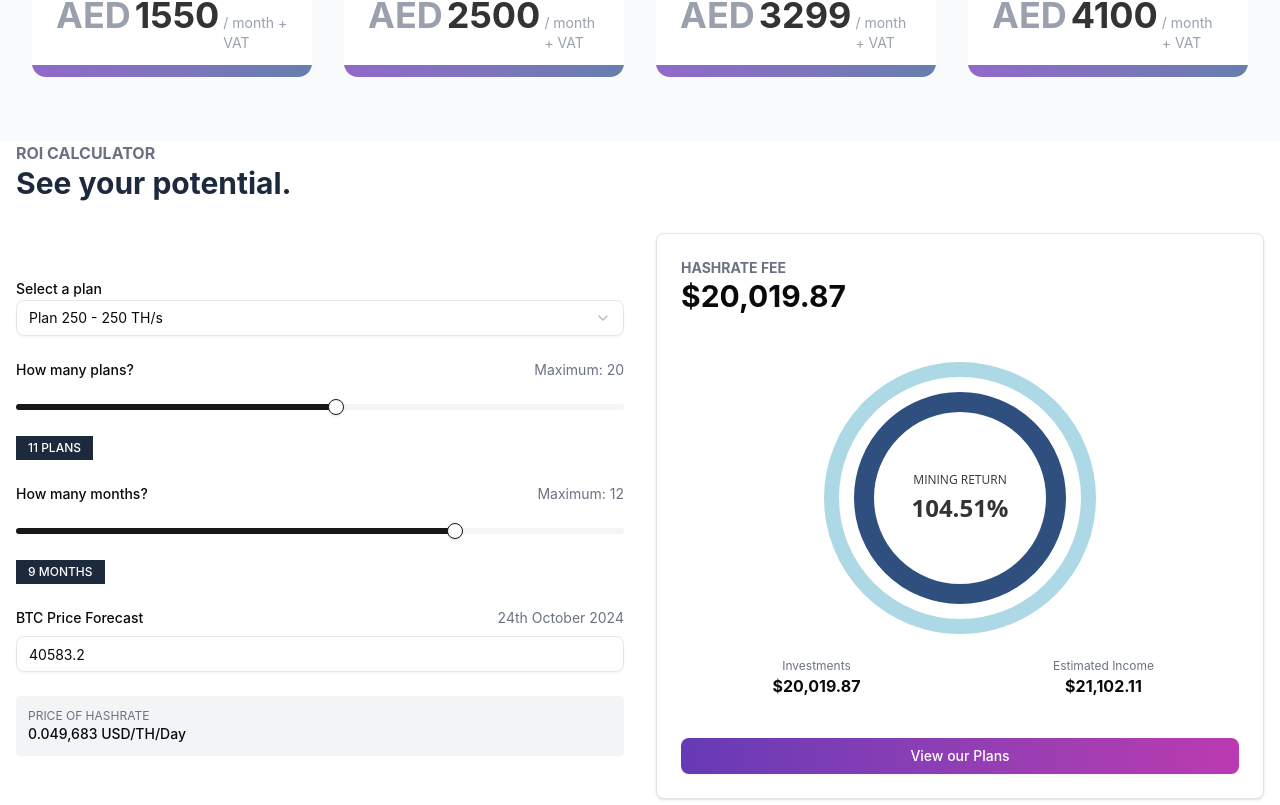
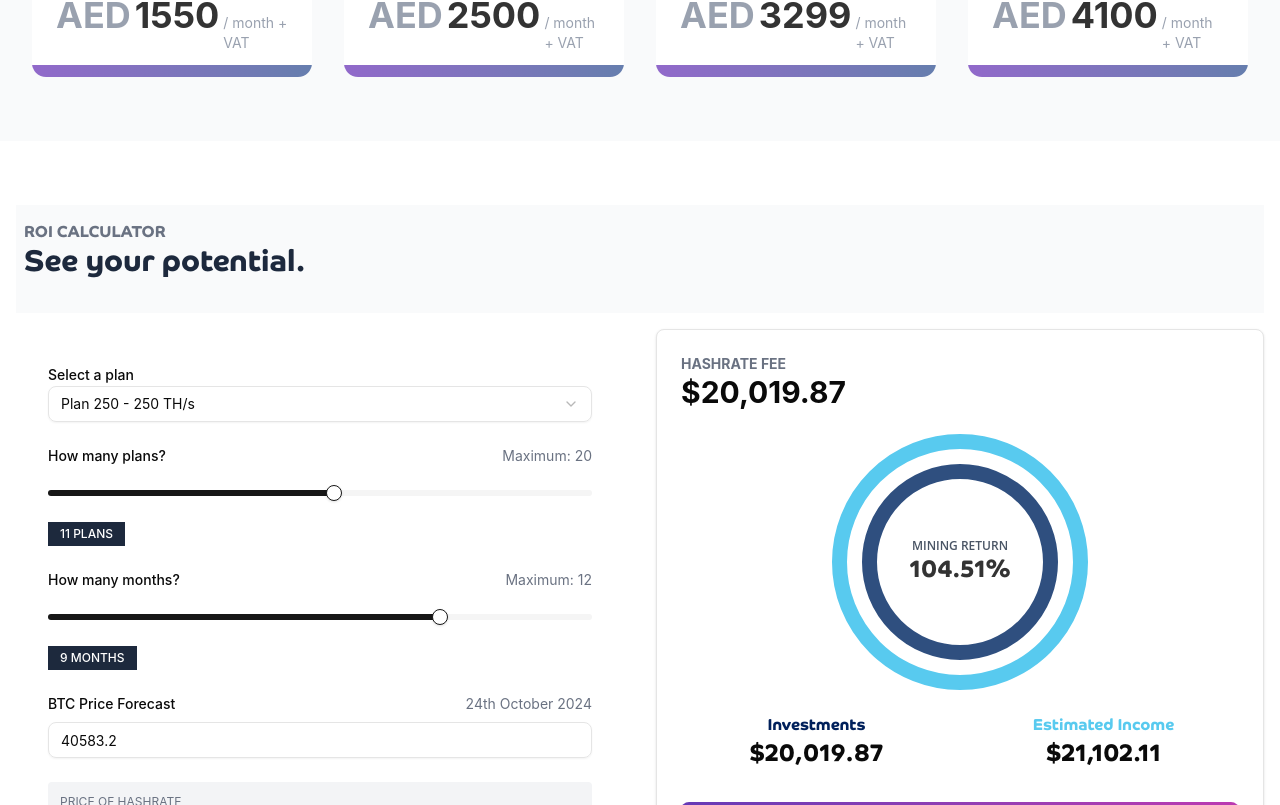
Before and after one commit to omprakash1907/mining-app, a React (Vite) app: page / in a window 1280 px wide. Shown: the part 2135-2940 px from the top of the page. Built offline with nearby package versions, Linux system fonts and the light colour scheme.

Commit message:
Refactor OutputValues component layout and styles for improved readability and consistency

```diff
--- a/src/App.css
+++ b/src/App.css
@@ -6,9 +6,16 @@ body {
   font-family: 'Duco Headline 16';
   src: url('@/assets/fonts/duco-headline/Co Headline Bold.woff') format('woff');
 }
+@font-face {
+  font-family: 'Duco Headline 16 light';
+  src: url('@/assets/fonts/duco-headline/Co Headline Bold.woff') format('woff');
+}
 
 .primary-font {
   font-family: 'Duco Headline 16', sans-serif;
+}
+.primary-font-light {
+  font-family: 'Duco Headline 1 light', sans-serif;
 }
 
 .primary-bg{
--- a/src/components/OutputValues.jsx
+++ b/src/components/OutputValues.jsx
@@ -29,32 +29,49 @@ export default function OutputValues() {
     setRoi(104.51);
   }, [selectedPlan, planCount, months, btcPrice]);
 
-  const returnValue = 104.51
+  const returnValue = 104.51;
 
   return (
-    <div className="w-full container mx-auto px-4">
-      <div className="font-bold text-gray-500">ROI CALCULATOR</div>
-      <div className="bg-white">
-        <h1 className="text-3xl font-bold text-slate-800 mb-8">
+    <div className="w-full container mx-auto px-4 py-16">
+      <div className="bg-gray-50 py-4 px-2 ">
+        <div className="text-gray-500 primary-font">ROI CALCULATOR</div>
+        <h1 className="text-3xl font-bold text-slate-800 mb-4 primary-font">
           See your potential.
         </h1>
-
-        <div className="grid md:grid-cols-2 items-center gap-8">
-          <div className="space-y-6">
+      </div>
+      <div className="bg-white">
+        <div className="grid md:grid-cols-2 items-center gap-8 py-4">
+          <div className="space-y-6 p-8">
             <div className="space-y-2">
               <label className="text-sm font-medium">Select a plan</label>
-              <Select value={selectedPlan} onValueChange={setSelectedPlan} className='cursor-pointer'>
+              <Select
+                value={selectedPlan}
+                onValueChange={setSelectedPlan}
+                className="cursor-pointer"
+              >
                 <SelectTrigger className="w-full">
-                  <SelectValue placeholder="Select a plan" className='cursor-pointer' />
+                  <SelectValue
+                    placeholder="Select a plan"
+                    className="cursor-pointer"
+                  />
                 </SelectTrigger>
                 <SelectContent>
-                  <SelectItem value="Plan 250 - 250 TH/s" className='cursor-pointer'>
+                  <SelectItem
+                    value="Plan 250 - 250 TH/s"
+                    className="cursor-pointer"
+                  >
                     Plan 250 - 250 TH/s
                   </SelectItem>
-                  <SelectItem value="Plan 500 - 500 TH/s" className='cursor-pointer'>
+                  <SelectItem
+                    value="Plan 500 - 500 TH/s"
+                    className="cursor-pointer"
+                  >
                     Plan 500 - 500 TH/s
                   </SelectItem>
-                  <SelectItem value="Plan 1000 - 1000 TH/s" className='cursor-pointer'>
+                  <SelectItem
+                    value="Plan 1000 - 1000 TH/s"
+                    className="cursor-pointer"
+                  >
                     Plan 1000 - 1000 TH/s
                   </SelectItem>
                 </SelectContent>
@@ -125,7 +142,7 @@ export default function OutputValues() {
                 <div className="text-sm font-bold text-gray-500">
                   HASHRATE FEE
                 </div>
-                <div className="text-3xl font-bold mb-6">
+                <div className="text-3xl font-bold">
                   $
                   {investment.toLocaleString("en-US", {
                     minimumFractionDigits: 2,
@@ -134,14 +151,14 @@ export default function OutputValues() {
                 </div>
               </div>
               <div className="flex justify-center items-center w-full">
-                <div className="relative w-68 h-68">
+                <div className="relative w-64 h-64">
                   {/* Outermost ring - light blue (10px) */}
-                  <div className="absolute inset-0 rounded-full border-[15px] border-[#ADD8E6]"></div>
+                  <div className="absolute inset-0 rounded-full border-[15px] border-[#58caef]"></div>
                   {/* <div className="absolute inset-0 rounded-full border-[20px] border-[#FFFFFF]"></div> */}
 
                   {/* Middle ring - white (20px) - offset by 10px to show light blue outer */}
                   <div
-                    className="absolute rounded-full border-[20px] border-white"
+                    className="absolute rounded-full border-[15px] border-white"
                     style={{
                       top: "20px",
                       left: "20px",
@@ -152,7 +169,7 @@ export default function OutputValues() {
 
                   {/* Innermost ring - dark blue (30px) - offset by 30px to show white middle */}
                   <div
-                    className="absolute rounded-full border-[20px] border-[#2F4F7F]"
+                    className="absolute rounded-full border-[15px] border-[#2F4F7F]"
                     style={{
                       top: "30px",
                       left: "30px",
@@ -164,14 +181,13 @@ export default function OutputValues() {
                   {/* Text display */}
                   <div className="absolute inset-0 flex flex-col items-center justify-center">
                     <div
-                      className="text-xs text-[#333333] mb-1"
+                      className="text-xs text-gray-600 font-semibold"
                       style={{ fontFamily: "Open Sans, sans-serif" }}
                     >
                       MINING RETURN
                     </div>
                     <div
-                      className="text-2xl font-bold text-[#333333]"
-                      style={{ fontFamily: "Open Sans, sans-serif" }}
+                      className="text-2xl font-bold text-[#333333] primary-font"
                     >
                       {returnValue.toFixed(2)}%
                     </div>
@@ -180,8 +196,8 @@ export default function OutputValues() {
               </div>
               <div className="grid grid-cols-2 w-full gap-4">
                 <div className="text-center">
-                  <div className="text-xs text-gray-500">Investments</div>
-                  <div className="font-bold">
+                  <div className="text-base text-[#00205B] primary-font font-semibold">Investments</div>
+                  <div className="font-bold primary-font text-2xl">
                     $
                     {investment.toLocaleString("en-US", {
                       minimumFractionDigits: 2,
@@ -190,8 +206,8 @@ export default function OutputValues() {
                   </div>
                 </div>
                 <div className="text-center">
-                  <div className="text-xs text-gray-500">Estimated Income</div>
-                  <div className="font-bold">
+                  <div className="text-base  text-[#58caef] primary-font font-semibold">Estimated Income</div>
+                  <div className="font-bold primary-font text-2xl">
                     $
                     {estimatedIncome.toLocaleString("en-US", {
                       minimumFractionDigits: 2,
@@ -200,7 +216,7 @@ export default function OutputValues() {
                   </div>
                 </div>
               </div>
-              <Button className="w-full bg-gradient-to-r from-[#663AB6] to-[#BB3AB1] text-white py-2 mt-4 hover:cursor-pointer">
+              <Button className="w-full text-base bg-gradient-to-r from-[#663AB6] to-[#BB3AB1] text-white py-6 mt-2 hover:cursor-pointer rounded-md">
                 View our Plans
               </Button>
             </Card>
```
